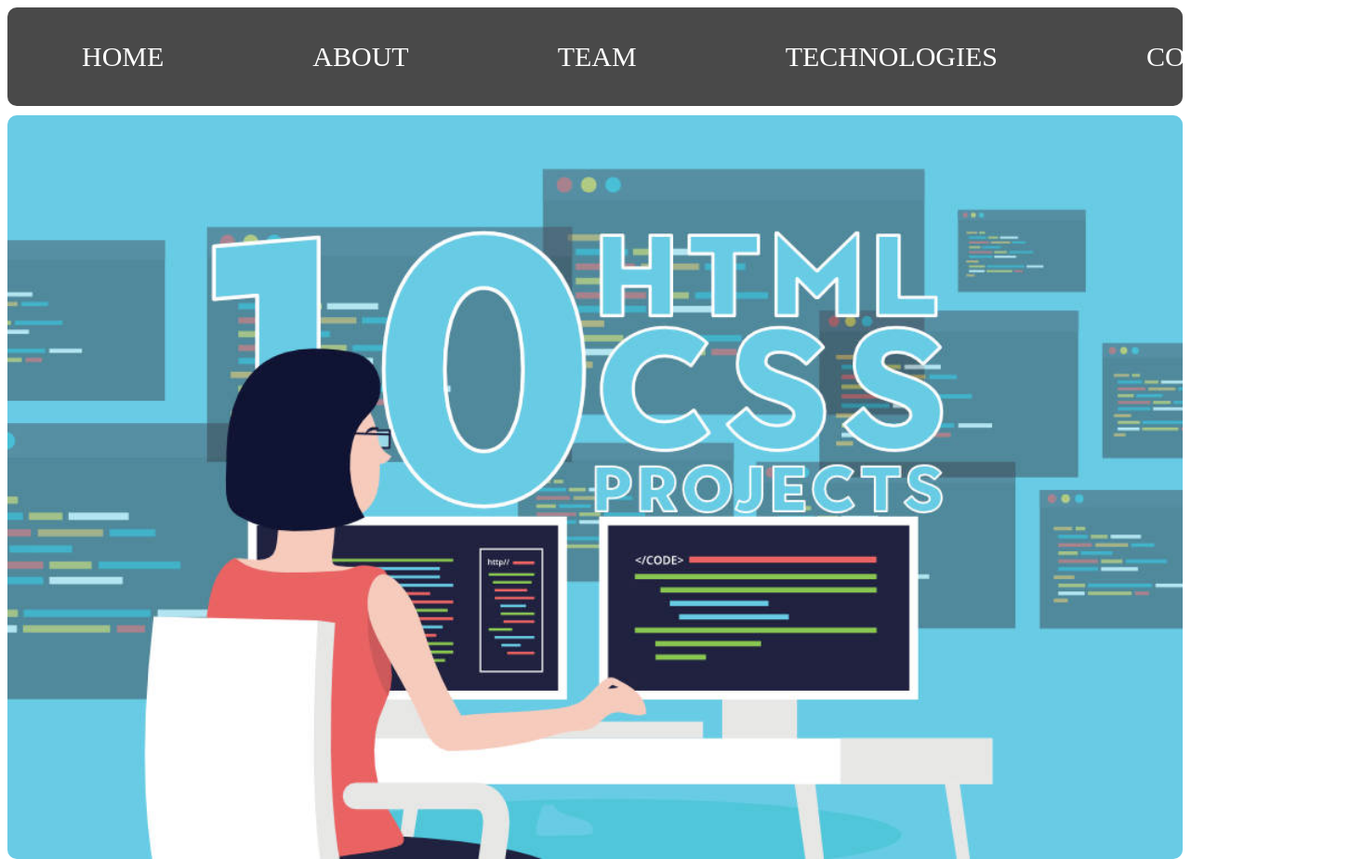
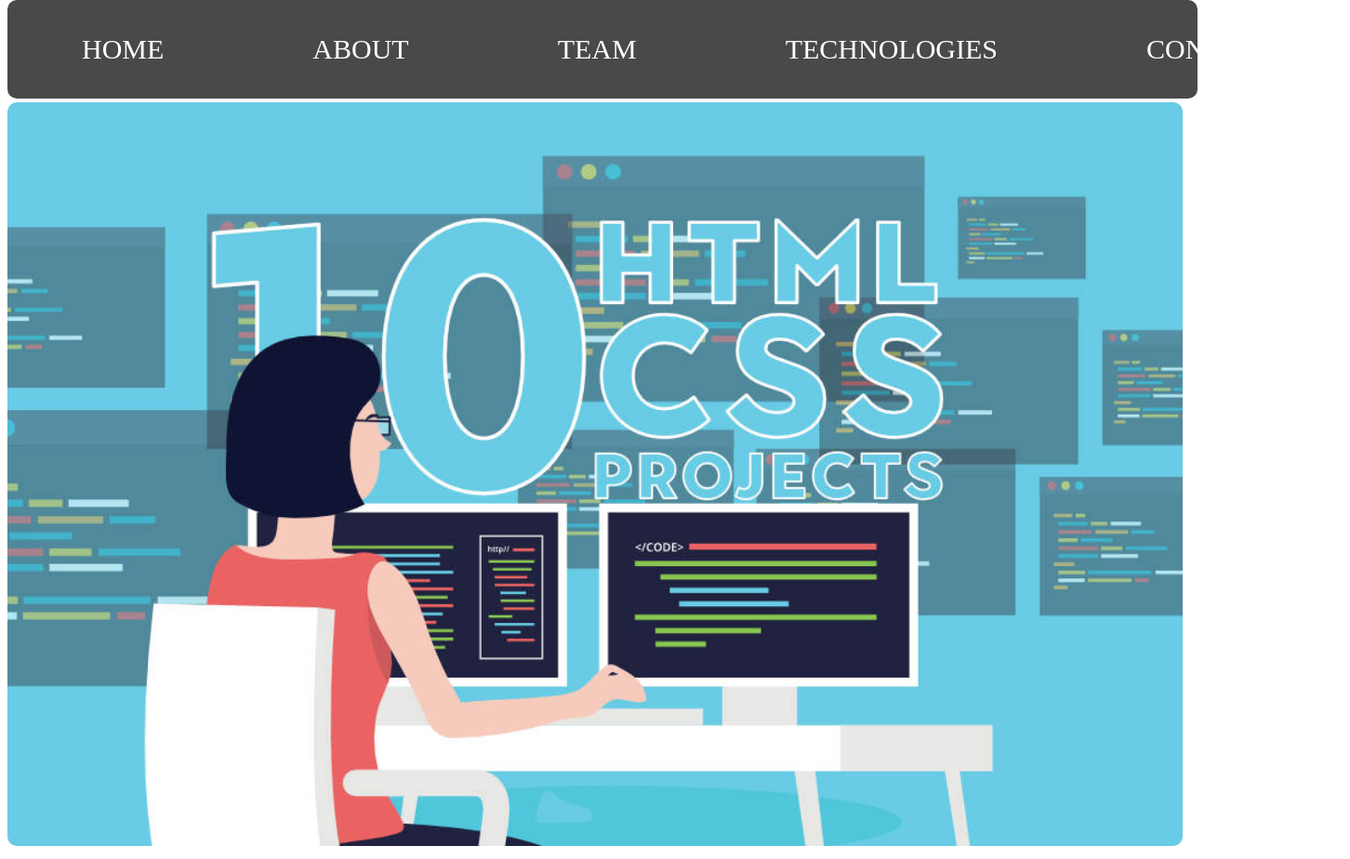
Before and after one commit to Nitro2000/Full_Stack_Prac_8, a plain HTML site: page index.html in a window 1280 px wide. Shown: the top 924 px of the page at 93% size, 1452 px wide, since content can reach past the window. Drawn offline with Linux system fonts and the light colour scheme.

Commit message:
fixing the nav bar

```diff
--- a/practical8.css
+++ b/practical8.css
@@ -5,6 +5,8 @@
 }
 .header {
     width: 100%;
+    position: fixed;
+    top: 0%;
     background-color: rgb(73, 73, 73);
     text-align: center;
 }
@@ -34,7 +36,7 @@
     background-position: center;
     background-size: cover;
     background-repeat: no-repeat;
-    margin-top: 10px;
+    margin-top: 110px;
 }
 
 
```
